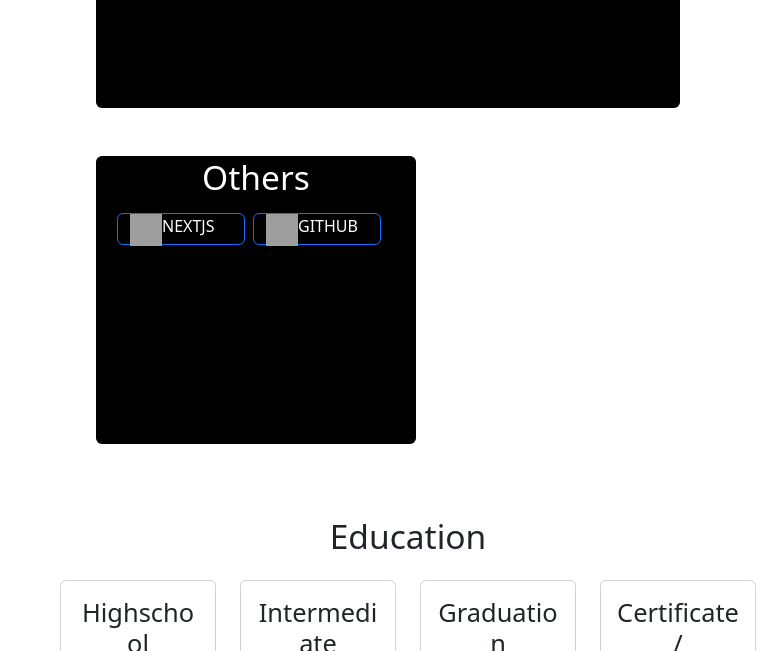
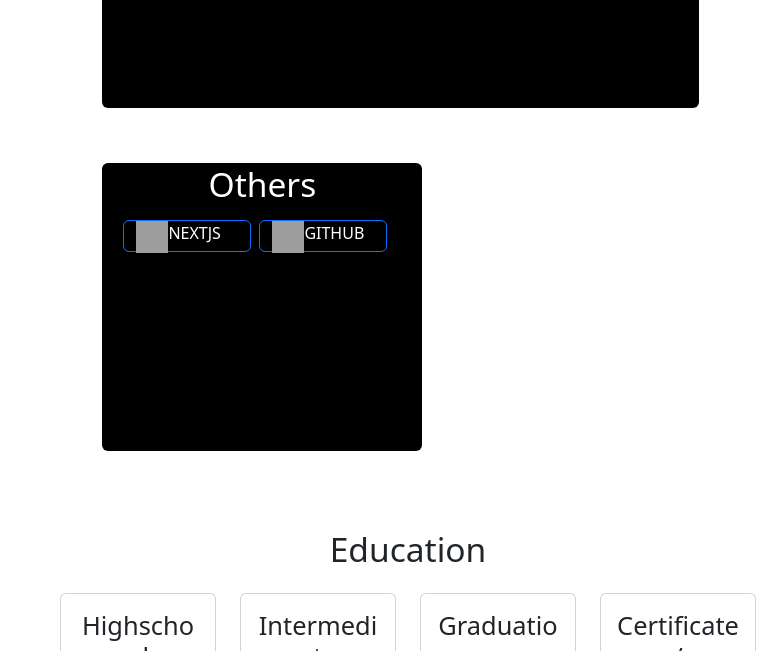
Before and after one commit to RAMJI735/portfolio, a plain HTML site: page index.html in a window 768 px wide. Shown: the part 956-1607 px from the top of the page. Drawn offline with nearby package versions, Linux system fonts and the light colour scheme; grey boxes are pictures that could not be loaded.

Commit message:
Update style.css

```diff
--- a/style.css
+++ b/style.css
@@ -101,7 +101,7 @@
 
     .cardss{
 
-      margin: 1.5rem;
+      margin: 1.9rem;
     }
 
 .cards{
```
